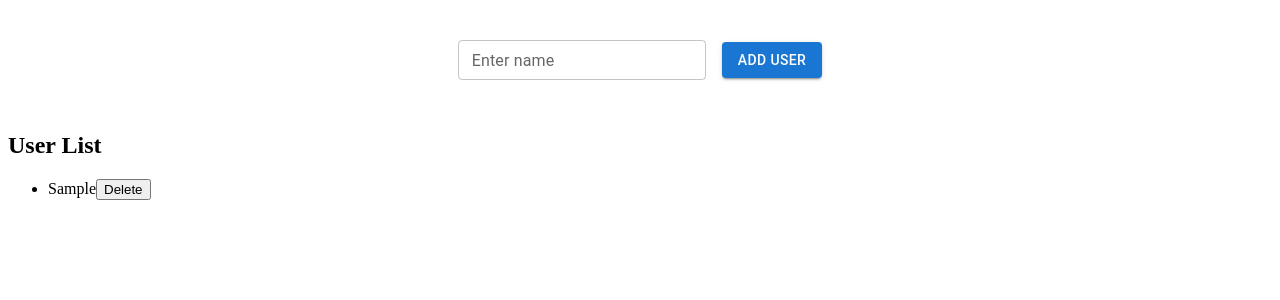
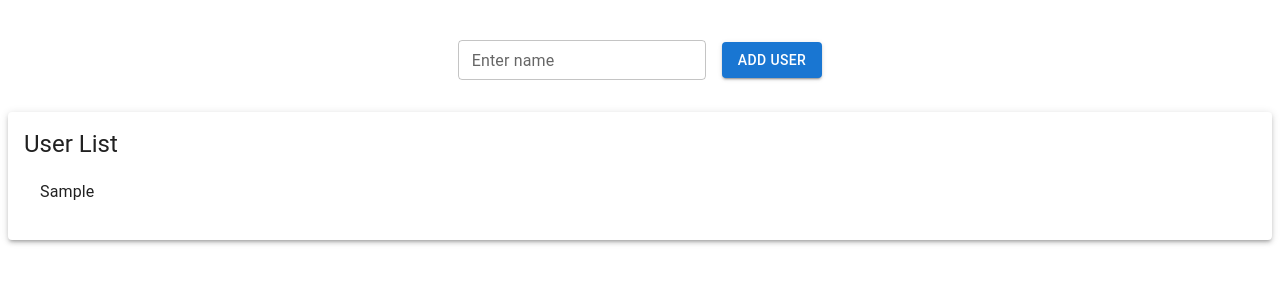
Before and after one commit to Eman-Abukhater/Redux_CRUD_App, a React (Vite) app in the folder redux-crud-app/: page / in a window 1280 px wide. Both pictures are taken after typing "Sample" into the empty fields and a click on the button "ADD USER". Shown: the top 300 px of the page. Built offline with nearby package versions, Linux system fonts and the light colour scheme; some icons are missing.

Commit message:
add styling for add uses list

```diff
--- a/redux-crud-app/src/components/UserList.jsx
+++ b/redux-crud-app/src/components/UserList.jsx
@@ -1,32 +1,51 @@
-import React from 'react'
-import { useSelector, useDispatch } from 'react-redux'
-import { deleteUser } from '../users/usersSlice'
+import React from "react";
+import { useSelector, useDispatch } from "react-redux";
+import { deleteUser } from "../users/usersSlice";
+import {
+  List,
+  ListItem,
+  ListItemText,
+  IconButton,
+  Typography,
+  Box,
+  Paper,
+} from "@mui/material";
+import DeleteIcon from "@mui/icons-material/Delete";
 
 const UserList = () => {
-  const users = useSelector((state) => state.users.users) // Read from Redux
-  const dispatch = useDispatch()
+  const users = useSelector((state) => state.users.users); // Read from Redux
+  const dispatch = useDispatch();
 
   const handleDelete = (id) => {
-    dispatch(deleteUser(id)) // Send delete action
-  }
+    dispatch(deleteUser(id)); // Send delete action
+  };
 
   return (
-    <div>
-      <h2>User List</h2>
+    <Paper elevation={3} sx={{ padding: 2 }}>
+      <Typography variant="h5" >
+        User List
+      </Typography>
+
       {users.length === 0 ? (
-        <p>No users yet.</p>
+        <Typography>No users yet.</Typography>
       ) : (
-        <ul>
+        <List>
           {users.map((user) => (
-            <li key={user.id}>
-              {user.name}
-              <button onClick={() => handleDelete(user.id)}>Delete</button>
-            </li>
+            <ListItem
+              key={user.id}
+              secondaryAction={
+                <IconButton edge="end" onClick={() => handleDelete(user.id)}>
+                  <DeleteIcon />
+                </IconButton>
+              }
+            >
+              <ListItemText primary={user.name} />
+            </ListItem>
           ))}
-        </ul>
+        </List>
       )}
-    </div>
-  )
-}
+    </Paper>
+  );
+};
 
-export default UserList
+export default UserList;
```
Also changed, not shown: redux-crud-app/src/components/AddUser.jsx (+21 -16 lines).
